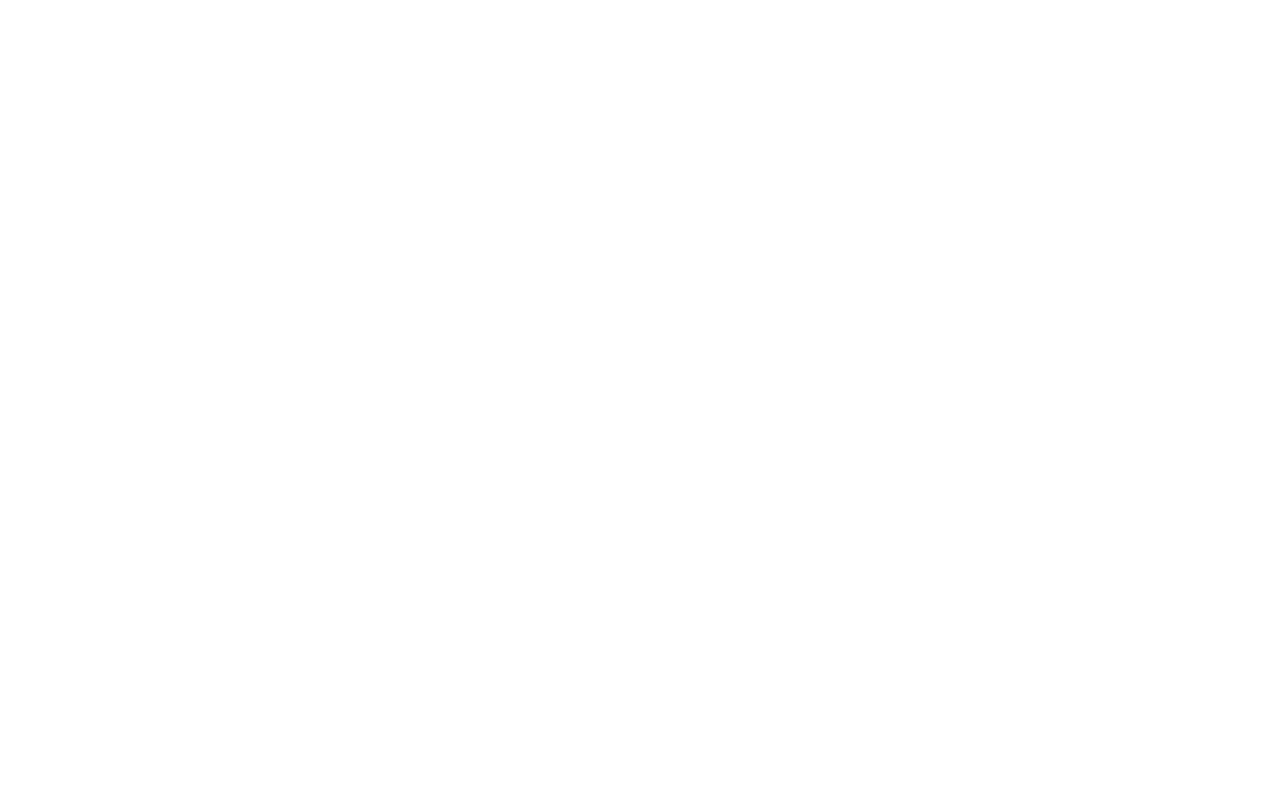
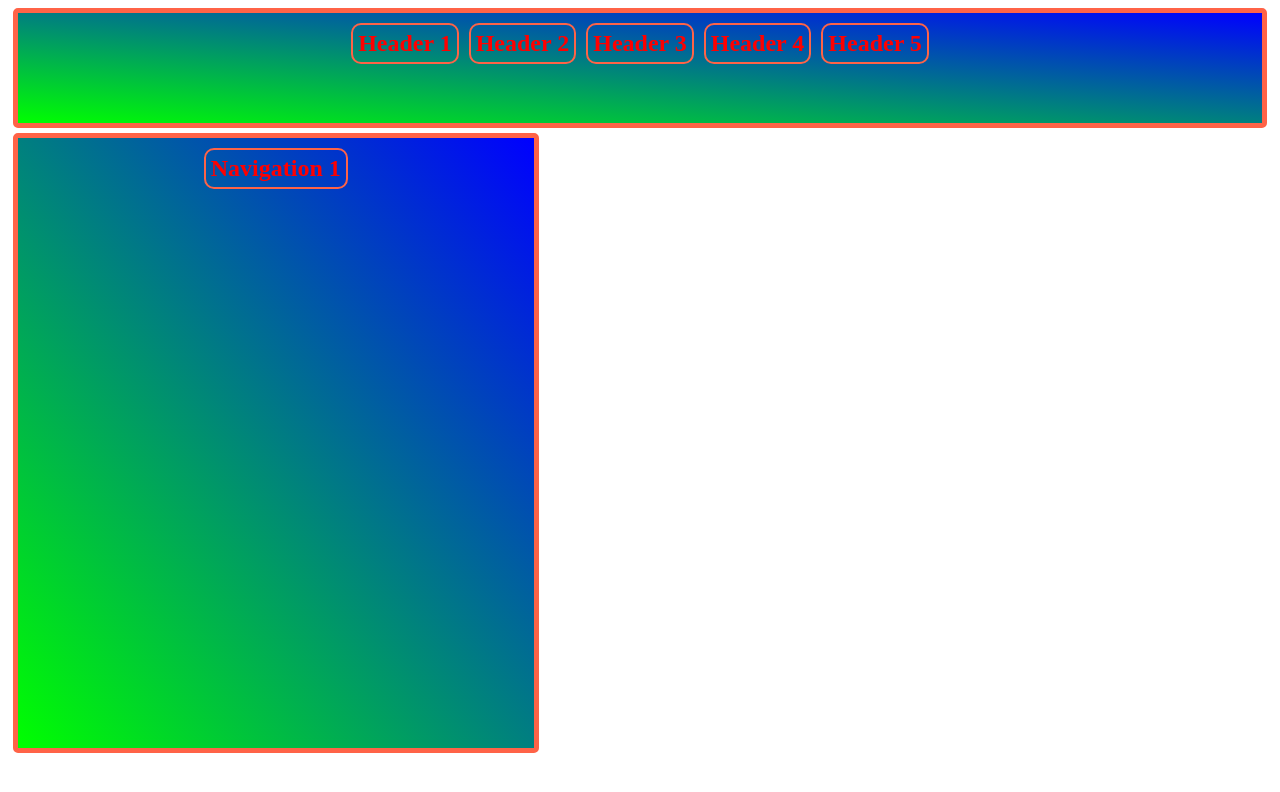
Before and after one commit to asifbuet047/programming-hero-module4, a plain HTML site: page index.html in a window 1280 px wide. Drawn offline with Linux system fonts and the light colour scheme.

Commit message:
experiment with div and justufucation property

```diff
--- a/index.html
+++ b/index.html
@@ -3,9 +3,20 @@
 <head>
     <meta charset="UTF-8">
     <meta name="viewport" content="width=device-width, initial-scale=1.0">
-    <title>Document</title>
+    <title>Module 4</title>
+    <link rel="stylesheet" href="styles.css">
 </head>
 <body>
+    <div class="header_div">
+        <h2 class="heading_h2">Header 1</h2>
+        <h2 class="heading_h2">Header 2</h2>
+        <h2 class="heading_h2">Header 3</h2>
+        <h2 class="heading_h2">Header 4</h2>
+        <h2 class="heading_h2">Header 5</h2>
+    </div>
 
+    <div class="navigation_div">
+        <h2 class="navigation_h2">Navigation 1</h2>
+    </div>
 </body>
 </html>
--- a/styles.css
+++ b/styles.css
@@ -0,0 +1,53 @@
+.header_div {
+    height: 100px;
+    display: flex;
+    background-image: linear-gradient(to top right, #00ff00, #0000ff);
+    margin: 5px;
+    border: 5px;
+    border-style: solid;
+    border-color: tomato;
+    border-radius: 5px;
+    padding: 5px;
+    justify-content: center;
+
+
+}
+
+.heading_h2 {
+    height: max-content;
+    color: red;
+    display: inline-block;
+    margin: 5px;
+    border: 2px;
+    border-style: solid;
+    border-color: tomato;
+    border-radius: 10px;
+    padding: 5px;
+}
+
+.navigation_div {
+    width: 40%;
+    height: 600px;
+    display: flex;
+    background-image: linear-gradient(to top right, #00ff00, #0000ff);
+    margin: 5px;
+    border: 5px;
+    border-style: solid;
+    border-color: tomato;
+    border-radius: 5px;
+    padding: 5px;
+    justify-content: center;
+
+}
+
+.navigation_h2 {
+    height: max-content;
+    color: red;
+    display: inline;
+    margin: 5px;
+    border: 2px;
+    border-style: solid;
+    border-color: tomato;
+    border-radius: 10px;
+    padding: 5px;
+}
```
